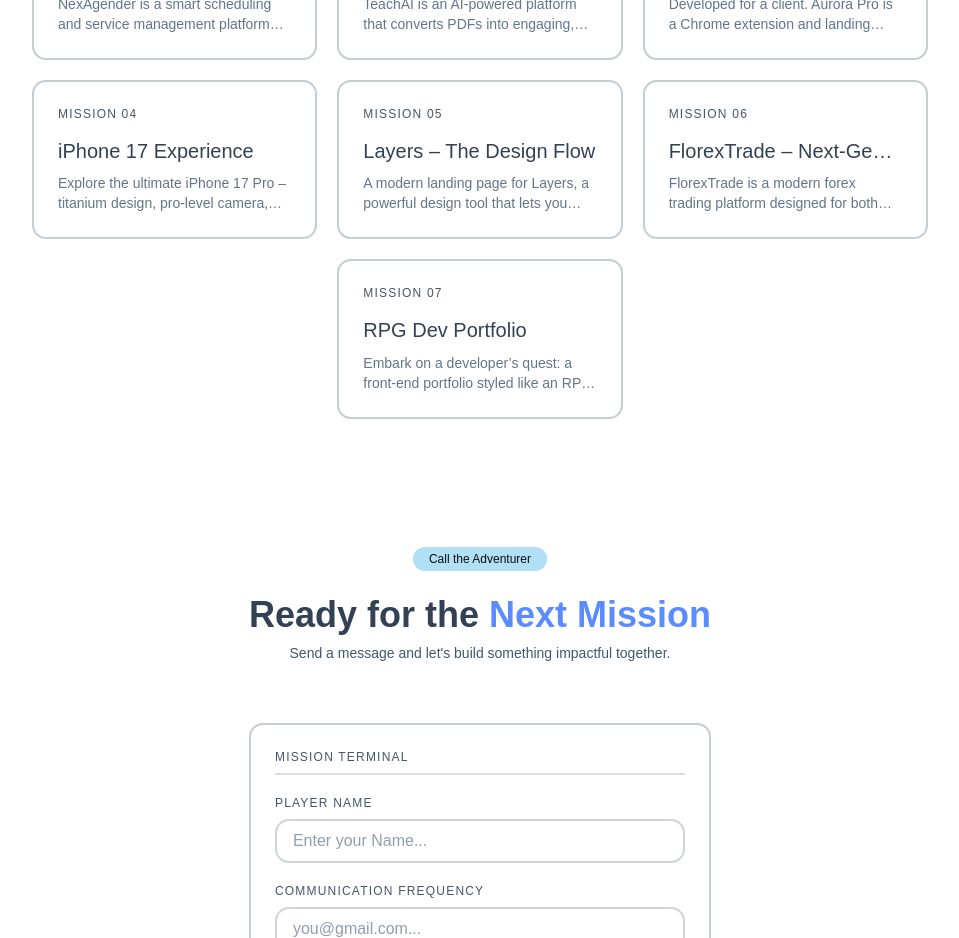
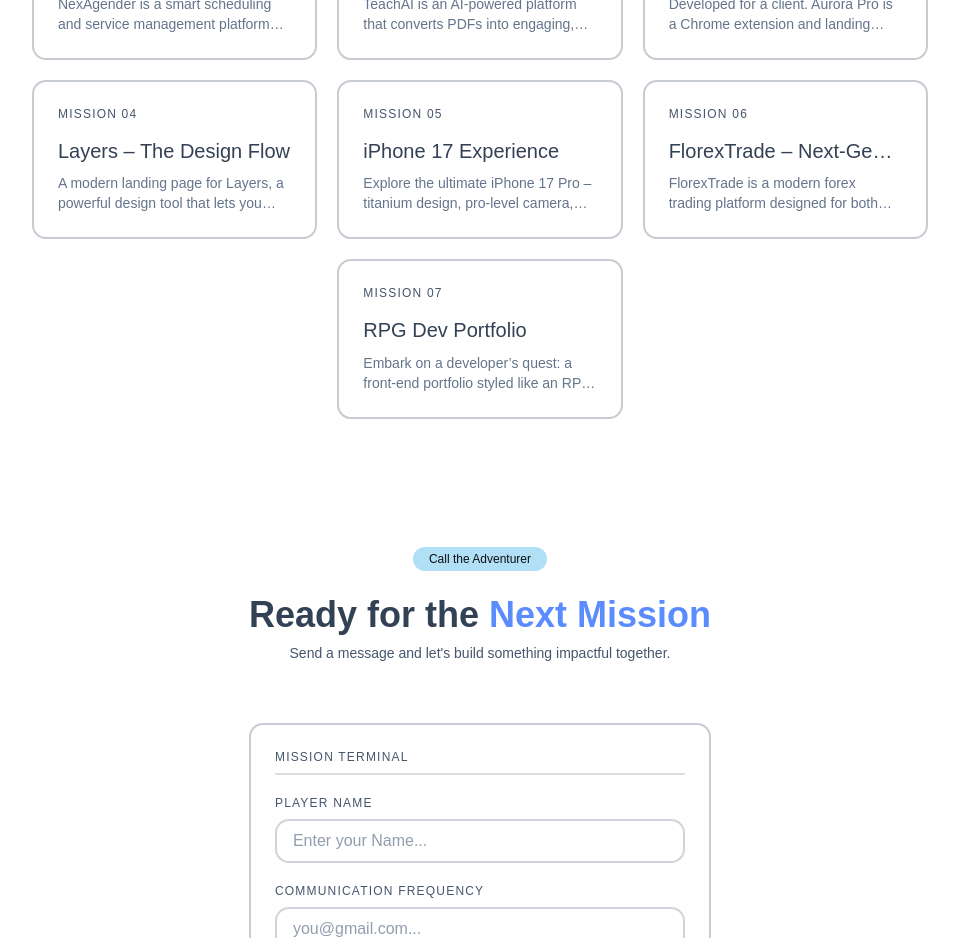
Before and after one commit to adoniasgoesw/Portfolio, a React (Vite) app: page / in a window 1280 px wide. Shown: the part 2000-2938 px from the top of the page, without its empty margins (160-1119 px from the left). Built offline with nearby package versions, Linux system fonts and the light colour scheme.

Commit message:
Update data.jsx

```diff
--- a/src/data/data.jsx
+++ b/src/data/data.jsx
@@ -101,15 +101,7 @@
         link: "https://aurorapro.netlify.app/",
         github: "https://github.com/adoniasgoesw/Aurora"
     },
-    {
-        image: Project01,
-        name: "iPhone 17 Experience",
-        desc: "Explore the ultimate iPhone 17 Pro – titanium design, pro-level camera, blazing A18 chip, and features crafted for the next generation of mobile performance",
-        situation: "Live",
-        skills: ["React", "Tailwindcss"],
-        link:"https://iphonefornow.netlify.app/",
-        github: "https://github.com/adoniasgoesw/iPhone-17"
-    },
+
 
     {   image: Project02,
         name: "Layers – The Design Flow",
@@ -118,6 +110,16 @@
         skills: ["React", "Tailwindcss"],
         link:"https://layersdesigntools.netlify.app/",
         github: "https://github.com/adoniasgoesw/Layers-Design-Tools"
+    },
+
+     {
+        image: Project01,
+        name: "iPhone 17 Experience",
+        desc: "Explore the ultimate iPhone 17 Pro – titanium design, pro-level camera, blazing A18 chip, and features crafted for the next generation of mobile performance",
+        situation: "Live",
+        skills: ["React", "Tailwindcss"],
+        link:"https://iphonefornow.netlify.app/",
+        github: "https://github.com/adoniasgoesw/iPhone-17"
     },
 
     {
```
